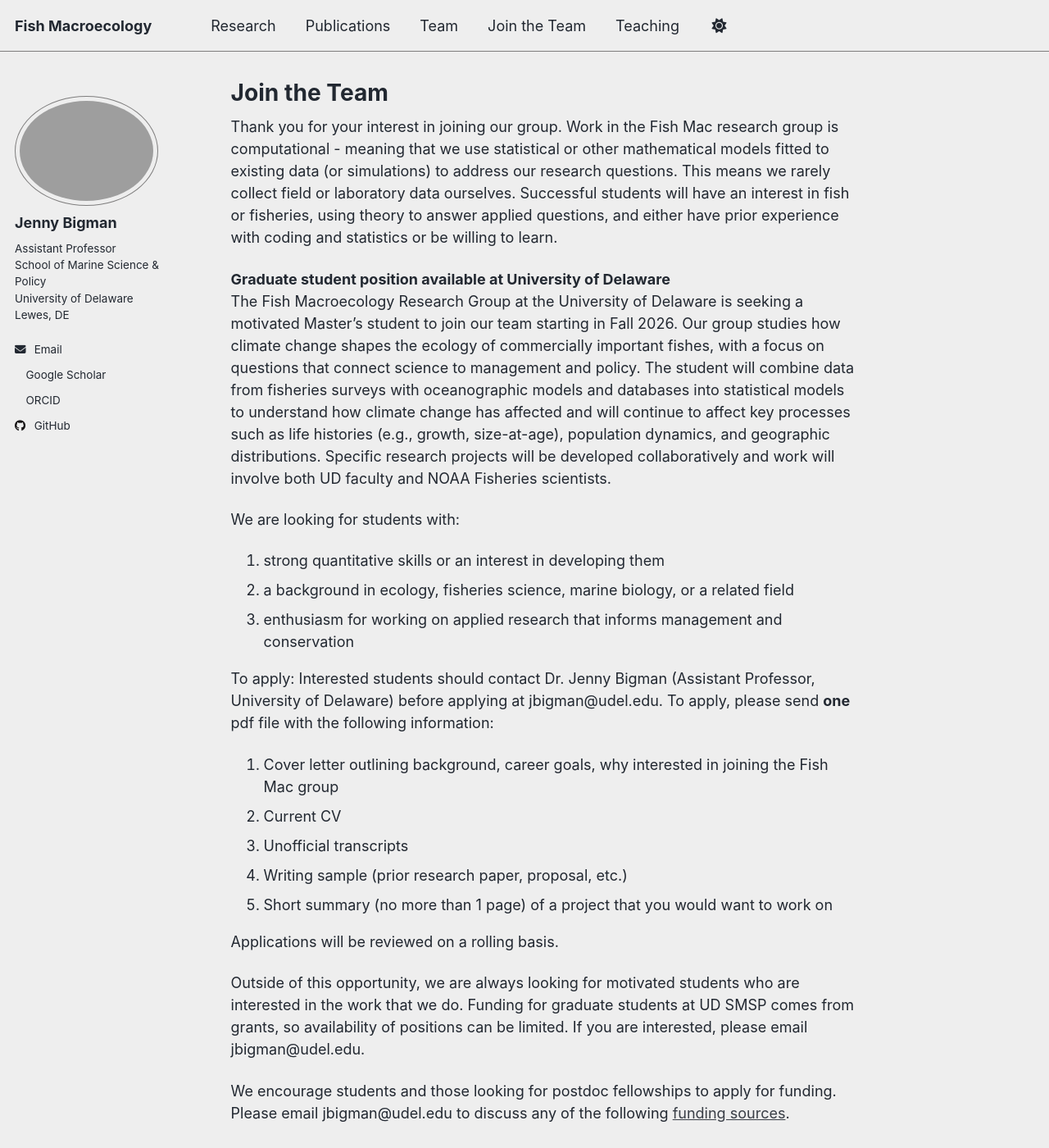
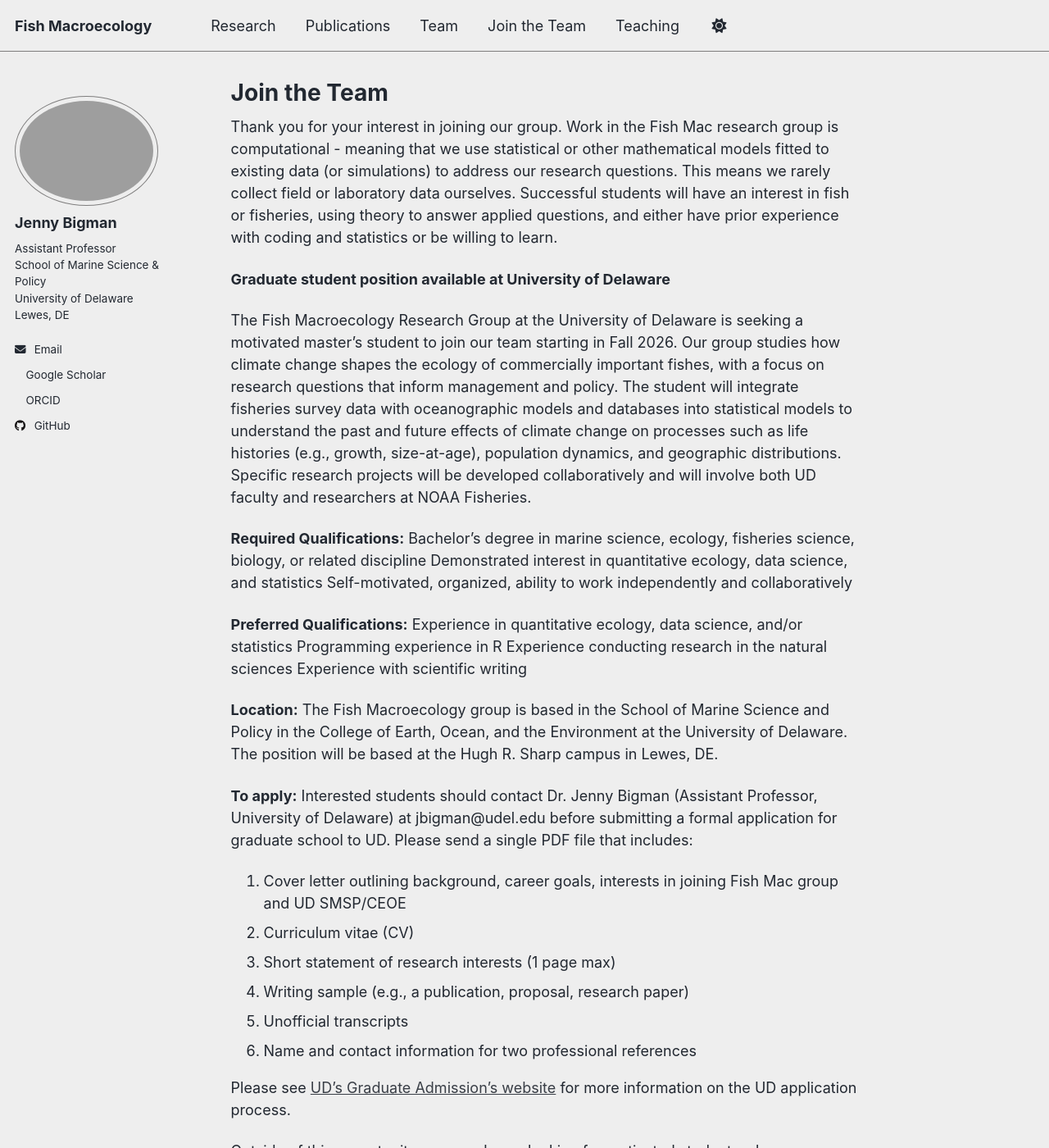
Before and after one commit to jennybigman/jennybigman.github.io, a Jekyll site: the page built from _pages/join the team.md, in a window 1280 px wide and 1400 px high. Shown: the whole window at 82% size. Built offline with Jekyll 4.4.1, drawn with Linux system fonts in a browser that asks for light colours; a style sheet for code colours, icons or effects is not loaded.

Commit message:
Update join the team.md

```diff
--- a/_pages/join the team.md
+++ b/_pages/join the team.md
@@ -7,24 +7,35 @@ author_profile: true
 
 Thank you for your interest in joining our group. Work in the Fish Mac research group is computational - meaning that we use statistical or other mathematical models fitted to existing data (or simulations) to address our research questions. This means we rarely collect field or laboratory data ourselves. Successful students will have an interest in fish or fisheries, using theory to answer applied questions, and either have prior experience with coding and statistics or be willing to learn.
 
-**Graduate student position available at University of Delaware**<br>
-The Fish Macroecology Research Group at the University of Delaware is seeking a motivated Master’s student to join our team starting in Fall 2026. Our group studies how climate change shapes the ecology of commercially important fishes, with a focus on questions that connect science to management and policy. The student will combine data from fisheries surveys with oceanographic models and databases into statistical models to understand how climate change has affected and will continue to affect key processes such as life histories (e.g., growth, size-at-age), population dynamics, and geographic distributions. Specific research projects will be developed collaboratively and work will involve both UD faculty and NOAA Fisheries scientists.<br>
+**Graduate student position available at University of Delaware**
 
+The Fish Macroecology Research Group at the University of Delaware is seeking a motivated master’s student to join our team starting in Fall 2026. Our group studies how climate change shapes the ecology of commercially important fishes, with a focus on research questions that inform management and policy. The student will integrate fisheries survey data with oceanographic models and databases into statistical models to understand the past and future effects of climate change on processes such as life histories (e.g., growth, size-at-age), population dynamics, and geographic distributions. Specific research projects will be developed collaboratively and will involve both UD faculty and researchers at NOAA Fisheries.
 
-We are looking for students with:<br>
-1. strong quantitative skills or an interest in developing them
-2. a background in ecology, fisheries science, marine biology, or a related field
-3. enthusiasm for working on applied research that informs management and conservation
+**Required Qualifications:**
+Bachelor’s degree in marine science, ecology, fisheries science, biology, or related discipline
+Demonstrated interest in quantitative ecology, data science, and statistics
+Self-motivated, organized, ability to work independently and collaboratively
 
-To apply:
-Interested students should contact Dr. Jenny Bigman (Assistant Professor, University of Delaware) before applying at jbigman@udel.edu. To apply, please send **one** pdf file with the following information:
-1. Cover letter outlining background, career goals, why interested in joining the Fish Mac group
-1. Current CV
-2. Unofficial transcripts
-3. Writing sample (prior research paper, proposal, etc.)
-4. Short summary (no more than 1 page) of a project that you would want to work on
+**Preferred Qualifications:**
+Experience in quantitative ecology, data science, and/or statistics
+Programming experience in R
+Experience conducting research in the natural sciences
+Experience with scientific writing
 
-Applications will be reviewed on a rolling basis.
+**Location:**
+The Fish Macroecology group is based in the School of Marine Science and Policy in the College of Earth, Ocean, and the Environment at the University of Delaware. The position will be based at the Hugh R. Sharp campus in Lewes, DE.
+
+**To apply:**
+Interested students should contact Dr. Jenny Bigman (Assistant Professor, University of Delaware) at jbigman@udel.edu before submitting a formal application for graduate school to UD. Please send a single PDF file that includes:
+  1. Cover letter outlining background, career goals, interests in joining Fish Mac group and UD SMSP/CEOE
+  2. Curriculum vitae (CV)
+  3. Short statement of research interests (1 page max)
+  4. Writing sample (e.g., a publication, proposal, research paper)
+  5. Unofficial transcripts
+  6. Name and contact information for two professional references
+
+Please see [UD’s Graduate Admission’s website](https://www.udel.edu/academics/colleges/grad/prospective-students/grad-admissions/) for more information on the UD application process.
+
 
 Outside of this opportunity, we are always looking for motivated students who are interested in the work that we do. Funding for graduate students at UD SMSP comes from grants, so availability of positions can be limited. If you are interested, please email jbigman@udel.edu.
 
```
